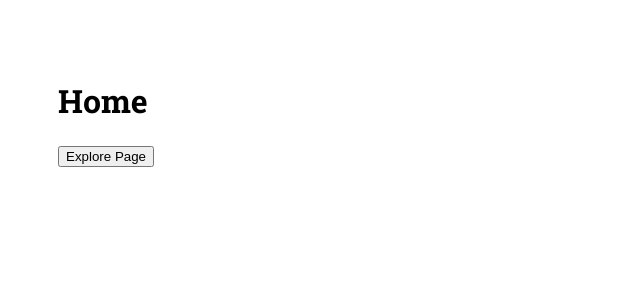
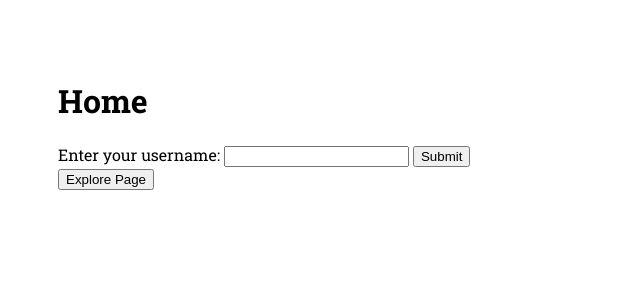
Before and after one commit to quinny1274/BSc11, a Node server app: page / in a window 1280 px wide. Shown: the top 300 px of the page, without its empty margins (0-640 px from the left). Run offline with Node 20, Linux system fonts and the light colour scheme; some libraries are stand-ins or nearby versions.

Commit message:
Added Username to be stored as cookie.
Whenever a user fills in the text field and submit, the username will be stored as a cookie.

```diff
--- a/routes/index.js
+++ b/routes/index.js
@@ -6,5 +6,25 @@ router.get('/', function(req, res, next) {
   res.render('index', { title: 'Home' });
 });
 
+// Route to handle form submission
+router.post('/submit', (req, res) => {
+  const {username} = req.body;
+  if (username) {
+    res.cookie('username', username)
+    res.redirect('explore');
+    var cookie = getCookie(req)
+    console.log(cookie)
+  }
+  else {
+    res.status(400).send('Username is required')
+  }
+
+});
+
+// Gets the Cookie for Username for testing.
+function getCookie(req) {
+  var cookie = req.headers.cookie;
+  return cookie.split('; ');
+}
 
 module.exports = router;
--- a/views/index.ejs
+++ b/views/index.ejs
@@ -12,6 +12,11 @@
 <body>
     <h1><%= title %></h1>
     <div>
+        <form id="usernameForm" action="/submit" method="POST">
+            <label for="username">Enter your username:</label>
+            <input type="text" id="username" name="username" required>
+            <button type="submit">Submit</button>
+        </form>
         <a href="/explore">
             <button>Explore Page</button>
         </a>
```
